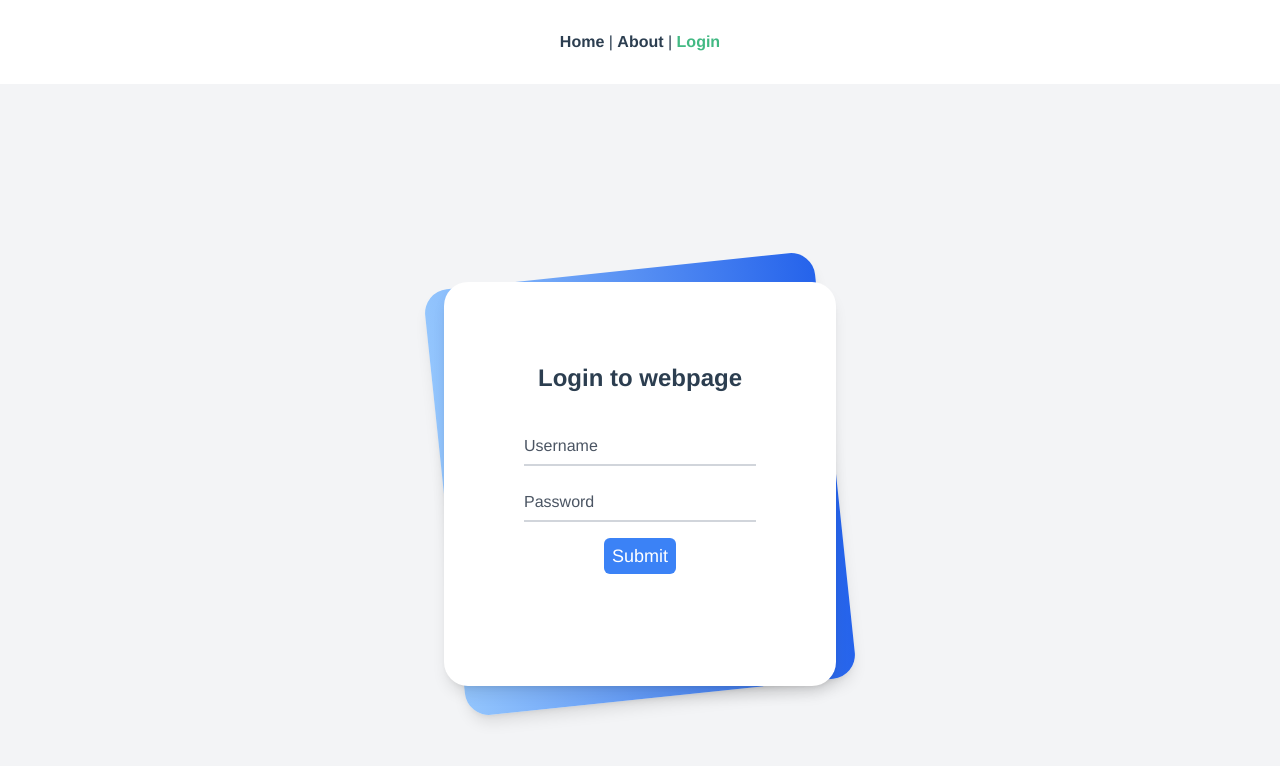
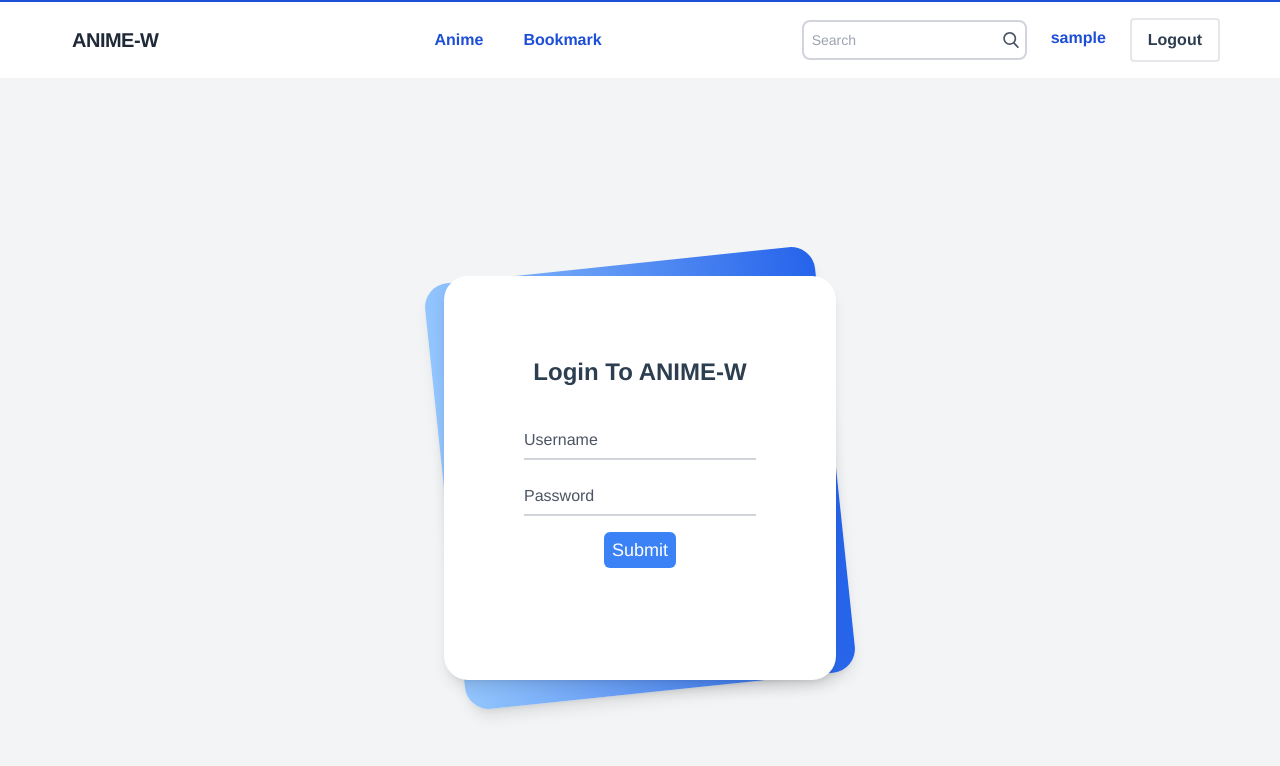
Before and after one commit to koonlookhin190/ir_pj_fronend, a Vue app: page /login in a window 1280 px wide. Shown: the top 766 px of the page. Built offline with nearby package versions, Linux system fonts and the light colour scheme; sample sign-in values are in the browser's storage.

Commit message:
add nav bar and set up

```diff
--- a/src/App.vue
+++ b/src/App.vue
@@ -1,12 +1,18 @@
 <template>
-  <nav>
-    <router-link to="/">Home</router-link> |
-    <router-link to="/about">About</router-link> |
-    <router-link to="/login">Login</router-link>
-  </nav>
+  <NavbarCom v-if="GStore.currentUser"></NavbarCom>
   <router-view />
 </template>
+<script>
+import NavbarCom from '@/components/NavbarCom.vue'
 
+export default {
+  inject: ['GStore'],
+  name: 'HomeView',
+  components: {
+    NavbarCom
+  }
+}
+</script>
 <style>
 #app {
   font-family: Avenir, Helvetica, Arial, sans-serif;
--- /dev/null
+++ b/src/components/NavbarCom.vue
@@ -0,0 +1,111 @@
+<template>
+  <!-- component -->
+  <nav
+    class="flex items-center justify-between flex-wrap py-4 lg:px-12 shadow border-solid border-t-2 border-blue-700"
+  >
+    <div
+      class="flex justify-between lg:w-auto w-full lg:border-b-0 pl-6 pr-2 border-solid border-b-2 border-gray-300 pb-5 lg:pb-0"
+    >
+      <div class="flex items-center flex-shrink-0 text-gray-800 mr-16">
+        <span class="font-semibold text-xl tracking-tight">ANIME-W</span>
+      </div>
+      <div class="block lg:hidden">
+        <button
+          id="nav"
+          class="flex items-center px-3 py-2 border-2 rounded text-blue-700 border-blue-700 hover:text-blue-700 hover:border-blue-700"
+        >
+          <svg
+            class="fill-current h-3 w-3"
+            viewBox="0 0 20 20"
+            xmlns="http://www.w3.org/2000/svg"
+          >
+            <title>Menu</title>
+            <path d="M0 3h20v2H0V3zm0 6h20v2H0V9zm0 6h20v2H0v-2z" />
+          </svg>
+        </button>
+      </div>
+    </div>
+
+    <div
+      class="menu w-full lg:block flex-grow lg:flex lg:items-center lg:w-auto lg:px-3 px-8"
+    >
+      <div class="text-md font-bold text-blue-700 lg:flex-grow">
+        <button
+          @click="$router.push({ path: '/' })"
+          class="block mt-4 lg:inline-block lg:mt-0 hover:text-white px-4 py-2 rounded hover:bg-blue-700 mr-2"
+        >
+          Anime
+        </button>
+
+        <button
+          @click="$router.push({ path: '/about' })"
+          class="block mt-4 lg:inline-block lg:mt-0 hover:text-white px-4 py-2 rounded hover:bg-blue-700 mr-2"
+        >
+          Bookmark
+        </button>
+      </div>
+      <!-- This is an example component -->
+      <div class="relative mx-auto text-gray-600 lg:block hidden">
+        <input
+          class="border-2 border-gray-300 bg-white h-10 pl-2 pr-8 rounded-lg text-sm focus:outline-none"
+          type="search"
+          name="search"
+          placeholder="Search"
+        />
+        <button type="submit" class="absolute right-0 top-0 mt-3 mr-2">
+          <svg
+            class="text-gray-600 h-4 w-4 fill-current"
+            xmlns="http://www.w3.org/2000/svg"
+            version="1.1"
+            id="Capa_1"
+            x="0px"
+            y="0px"
+            viewBox="0 0 56.966 56.966"
+            style="enable-background: new 0 0 56.966 56.966"
+            xml:space="preserve"
+            width="512px"
+            height="512px"
+          >
+            <path
+              d="M55.146,51.887L41.588,37.786c3.486-4.144,5.396-9.358,5.396-14.786c0-12.682-10.318-23-23-23s-23,10.318-23,23  s10.318,23,23,23c4.761,0,9.298-1.436,13.177-4.162l13.661,14.208c0.571,0.593,1.339,0.92,2.162,0.92  c0.779,0,1.518-0.297,2.079-0.837C56.255,54.982,56.293,53.08,55.146,51.887z M23.984,6c9.374,0,17,7.626,17,17s-7.626,17-17,17  s-17-7.626-17-17S14.61,6,23.984,6z"
+            />
+          </svg>
+        </button>
+      </div>
+      <div class="flex">
+        <p
+          class="block text-md px-4 ml-2 py-2 rounded text-blue-700 font-bold mt-4 lg:mt-0"
+        >
+          {{ GStore.currentUser.username }}
+        </p>
+        <button
+          v-if="!GStore.currentUser"
+          @click="$router.push('login')"
+          class="block border-2 text-md px-4 ml-2 py-2 rounded text-blue-700 font-bold hover:text-white mt-4 hover:bg-blue-700 lg:mt-0"
+        >
+          Login
+        </button>
+
+        <button
+          v-if="GStore.currentUser"
+          @click="logout"
+          class="block border-2 text-md px-4 ml-2 py-2 rounded text-black-700 font-bold hover:text-white mt-4 hover:bg-blue-700 lg:mt-0"
+        >
+          Logout
+        </button>
+      </div>
+    </div>
+  </nav>
+</template>
+<script>
+import AuthService from '@/service/AuthService.js'
+export default {
+  inject: ['GStore'],
+  methods: {
+    logout() {
+      AuthService.logout()
+      this.$router.go()
+    }
+  }
+}
+</script>
--- a/src/main.js
+++ b/src/main.js
@@ -1,7 +1,8 @@
 import { createApp } from 'vue'
 import App from './App.vue'
 import router from './router'
-import store from './store'
+import GStore from './store'
 import './assets/tailwind.css'
+import '@/service/AxiosInterceptorSetup.js'
 
-createApp(App).use(store).use(router).mount('#app')
+createApp(App).provide('GStore', GStore).use(router).mount('#app')
--- /dev/null
+++ b/src/service/AuthService.js
@@ -0,0 +1,25 @@
+import apiClient from '@/service/AxiosClient.js'
+import GStore from '@/store'
+
+export default {
+  login(user) {
+    console.log(user)
+    return apiClient
+      .post('/login', user)
+      .then((response) => {
+        console.log(response)
+        localStorage.setItem('token', response.data.token)
+        localStorage.setItem('user', JSON.stringify(response.data.user))
+        GStore.currentUser = response.data.user
+        return Promise.resolve(response.data)
+      })
+      .catch((error) => {
+        return Promise.reject(error)
+      })
+  },
+  logout() {
+    localStorage.removeItem('token')
+    localStorage.removeItem('user')
+    GStore.currentUser = null
+  }
+}
--- /dev/null
+++ b/src/service/AxiosClient.js
@@ -0,0 +1,11 @@
+import axios from 'axios'
+
+const apiClient = axios.create({
+  baseURL: 'http://localhost:5000',
+  withCredentials: false,
+  headers: {
+    Accept: 'application/json',
+    'Content-Type': 'application/json'
+  }
+})
+export default apiClient
--- /dev/null
+++ b/src/service/AxiosInterceptorSetup.js
@@ -0,0 +1,13 @@
+import apiClient from '@/service/AxiosClient.js'
+apiClient.interceptors.request.use(
+  (request) => {
+    const token = localStorage.getItem('token')
+    if (token) {
+      request.headers['Authorization'] = 'Bearer ' + token
+    }
+    return request
+  },
+  (error) => {
+    return Promise.reject(error)
+  }
+)
--- a/src/store/index.js
+++ b/src/store/index.js
@@ -1,9 +1,4 @@
-import { createStore } from 'vuex'
-
-export default createStore({
-  state: {},
-  getters: {},
-  mutations: {},
-  actions: {},
-  modules: {}
+import { reactive } from 'vue'
+export default reactive({
+  currentUser: JSON.parse(localStorage.getItem('user')) || null
 })
--- a/src/views/AboutView.vue
+++ b/src/views/AboutView.vue
@@ -3,3 +3,16 @@
     <h1>This is an about page</h1>
   </div>
 </template>
+
+<script>
+import AuthService from '@/service/AuthService.js'
+export default {
+  inject: ['GStore'],
+  methods: {
+    logout() {
+      AuthService.logout()
+      this.$router.go()
+    }
+  }
+}
+</script>
--- a/src/views/HomeView.vue
+++ b/src/views/HomeView.vue
@@ -13,6 +13,12 @@ export default {
   name: 'HomeView',
   components: {
     HelloWorld
+  },
+  mounted() {
+    let user = localStorage.getItem('user')
+    if (!user) {
+      this.$router.push('login')
+    }
   }
 }
 </script>
--- a/src/views/user/LoginView.vue
+++ b/src/views/user/LoginView.vue
@@ -12,7 +12,7 @@
       >
         <div class="max-w-md mx-auto">
           <div>
-            <h1 class="text-2xl font-semibold">Login to webpage</h1>
+            <h1 class="text-2xl font-semibold">Login To ANIME-W</h1>
           </div>
           <div class="divide-y divide-gray-200">
             <Form @submit="handleLogin" :validation-schema="schema">
@@ -68,7 +68,7 @@
 <script>
 import { Form, Field, ErrorMessage } from 'vee-validate'
 import * as yup from 'yup'
-// import AuthService from '@/service/AuthService.js'
+import AuthService from '@/service/AuthService.js'
 export default {
   name: 'LoginView',
   components: {
@@ -88,15 +88,15 @@ export default {
     }
   },
   methods: {
-    // handleLogin(user) {
-    // //   AuthService.login(user)
-    // //     .then(() => {
-    // //       this.$router.push({ path: '/' })
-    // //     })
-    // //     .catch(() => {
-    // //       this.message = 'could not login'
-    // //     })
-    // }
+    handleLogin(user) {
+      AuthService.login(user)
+        .then(() => {
+          this.$router.push({ path: '/' })
+        })
+        .catch(() => {
+          this.message = 'could not login'
+        })
+    }
   }
 }
 </script>
```
